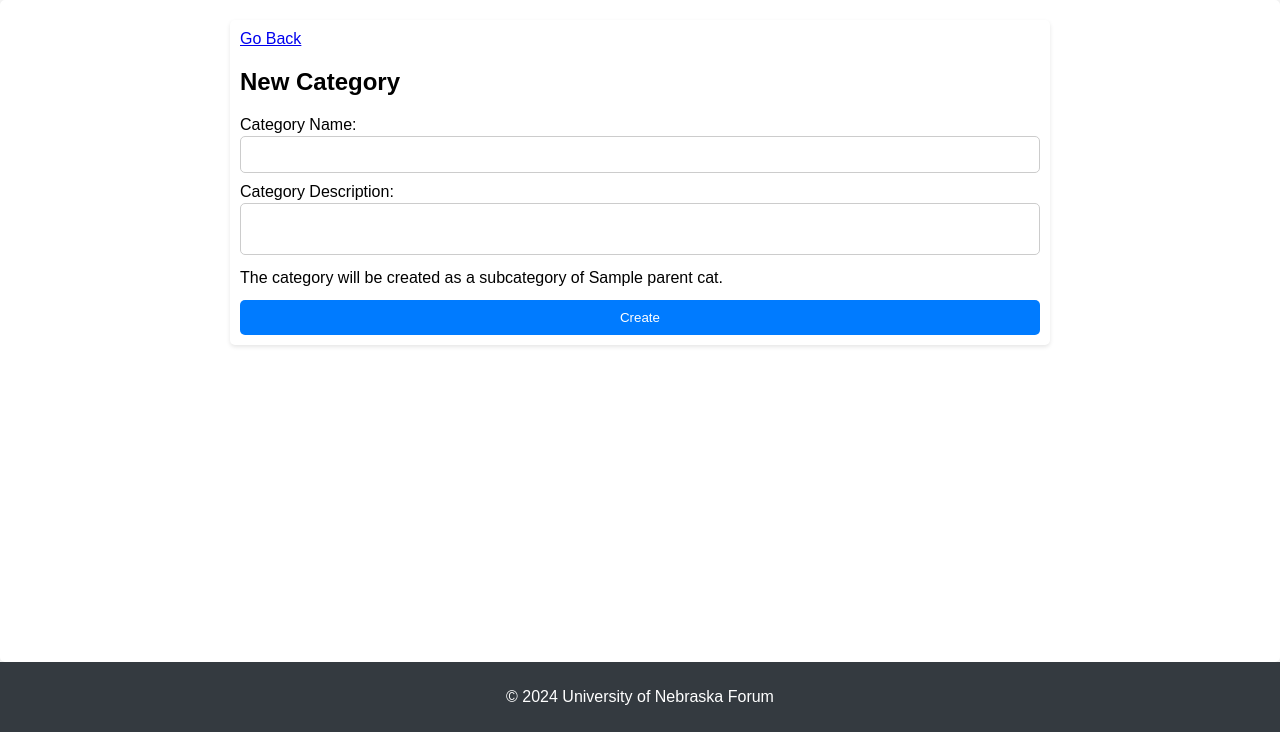
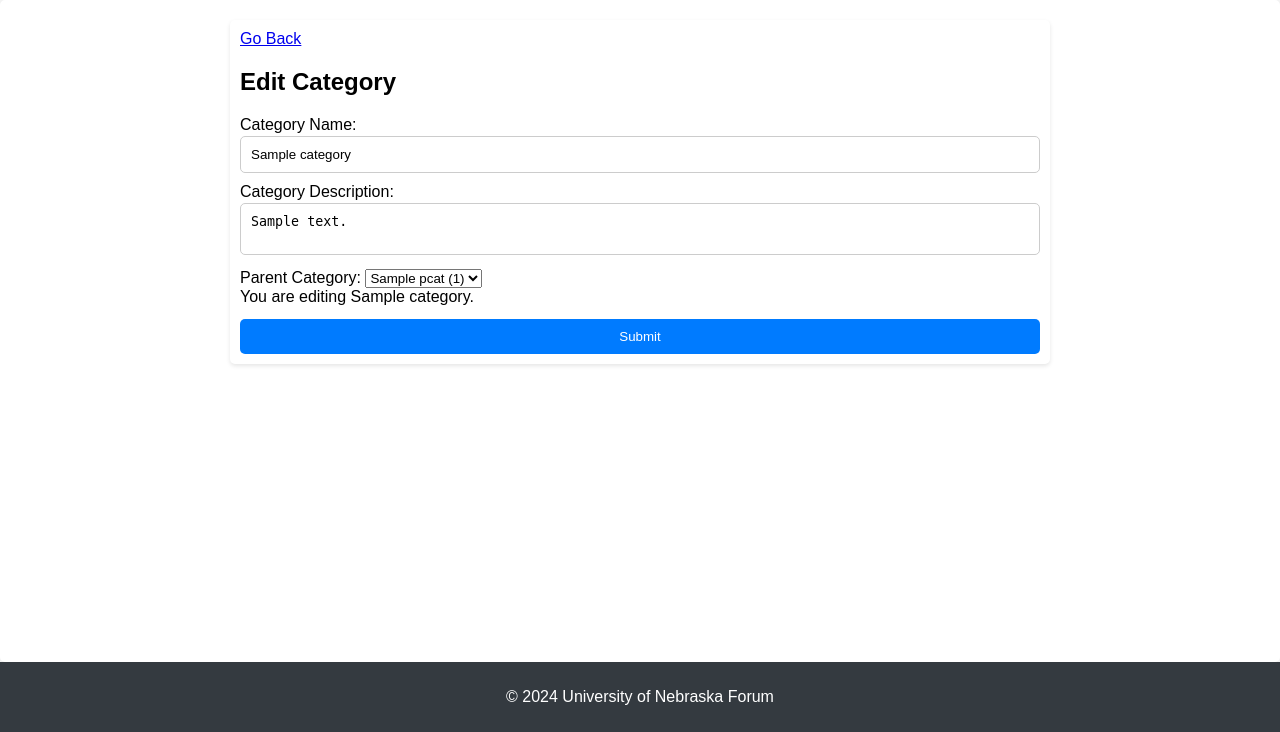
Before and after one commit to aurowora/djraj-project, a FastAPI app: template templates/new_category.html in a window 1280 px wide. Shown: the part 68-800 px from the top of the page. Run offline with FastAPI, Linux system fonts and the light colour scheme; the template is opened without the code that fills it: most values are stand-ins (such as "Sample title", 1, 10 or a date in 2020); parts of the project's set-up code (start-up, migrations or seed data) failed here and were passed over.

Commit message:
add edit category button

```diff
--- a/templates/new_category.html
+++ b/templates/new_category.html
@@ -3,7 +3,11 @@
 <head>
     <meta charset="UTF-8">
     <meta name="viewport" content="width=device-width, initial-scale=1.0">
+    {% if category %}
+    <title>Edit Category - Forum</title>
+    {% else %}
     <title>Create Category - Forum</title>
+    {% endif %}
     <link rel="stylesheet" href="/static/style.css">
 </head>
 <body>
@@ -12,13 +16,19 @@
     <div class="container">
         <div class="new-cat-form">
 
-            {% if parent_cat %}
+            {% if category %}
+                <a class="form-link" href="/categories/{{ category.id }}">Go Back</a>
+            {% elif parent_cat %}
                 <a class="form-link" href="/categories/{{ parent_cat.id }}">Go Back</a>
             {% else %}
                 <a class="form-link" href="/">Go Back</a>
             {% endif %}
 
+            {% if category %}
+            <h2>Edit Category</h2>
+            {% else %}
             <h2>New Category</h2>
+            {% endif %}
 
             {% if error %}
                 <div class="banner-error mb-2">
@@ -26,20 +36,32 @@
                 </div>
             {% endif %}
 
-            <form method="post" action="/categories/create">
+
+            <form method="post" {% if category %} action="/categories/{{ category.id }}/edit" {% else %} action="/categories/edit" {% endif %}>
                 <div>
                     <label>
                         Category Name:
-                        <input name="name" class="text-input" type="text" maxlength="64" required>
+                        <input name="name" class="text-input" type="text" maxlength="64" {% if category %} value="{{ category.cat_name }}" {% endif %} required>
                     </label>
                 </div>
                 <div>
                     <label>
                         Category Description:
-                        <textarea name="desc" style="resize: none;" class="text-input" maxlength="128" required></textarea>
+                        <textarea name="desc" style="resize: none;" class="text-input" maxlength="128" required>{% if category %}{{ category.cat_desc }}{% endif %}</textarea>
                     </label>
                 </div>
-                {% if parent_cat %}
+                {% if category %}
+                <div>
+                    <label>Parent Category:
+                        <select name="parent">
+                        {% for pcat in all_categories %}
+                            <option value="{{ pcat.id }}" {% if pcat.id == category.id %}selected{% endif %}>{{ pcat.cat_name }} ({{ pcat.id }})</option>
+                        {% endfor %}
+                        </select>
+                    </label>
+                </div>
+                You are editing {{ category.cat_name }}.
+                {% elif parent_cat %}
                 The category will be created as a subcategory of {{ parent_cat.cat_name }}.
                 <input type="hidden" name="parent" value="{{ parent_cat.id }}">
                 {% else %}
@@ -47,7 +69,7 @@
                 {% endif %}
                 <input type="hidden" name="csrf_token" value="{{ csrf_token }}">
 
-                <button class="form-btn" type="submit">Create</button>
+                <button class="form-btn" type="submit">Submit</button>
             </form>
         </div>
     </div>
```
Also changed, not shown: forums/db/categories.py (+9 -0 lines), forums/routes/categories.py (+60 -24 lines), templates/cat_index.html (+7 -1 lines).
